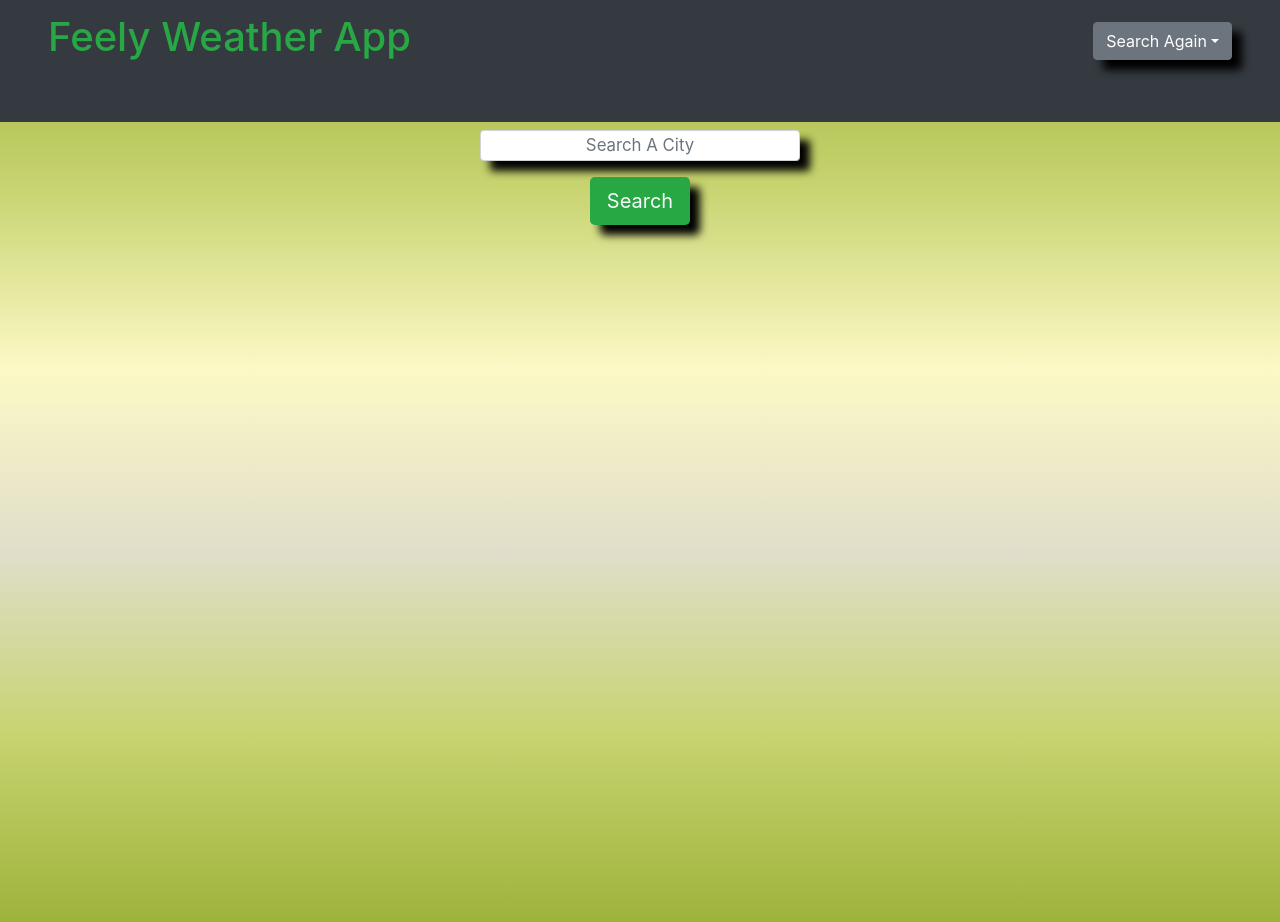
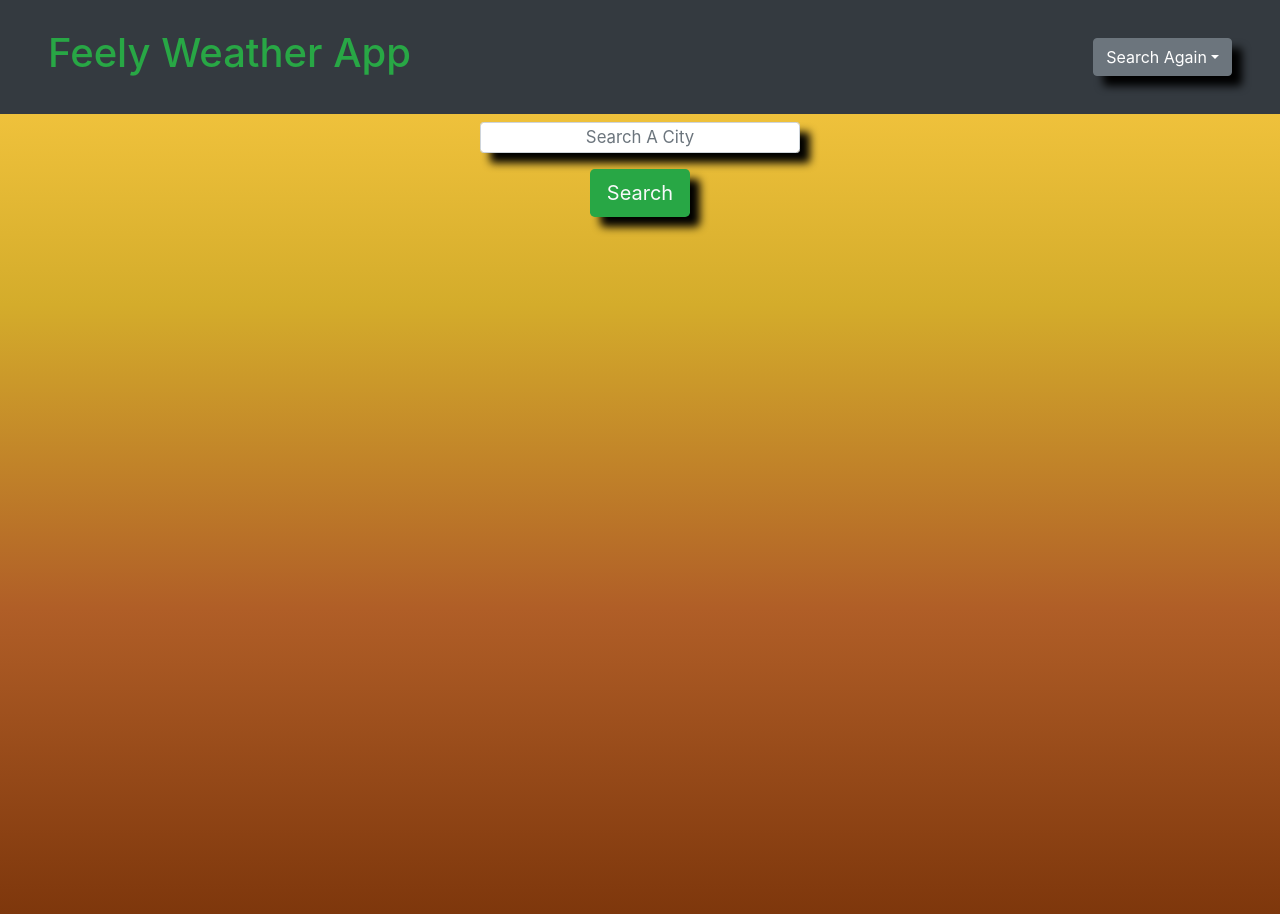
Before and after one commit to Moshe-jpg/feely-weather-app, a plain HTML site: page index.html in a window 1280 px wide. Drawn offline with nearby package versions, Linux system fonts and the light colour scheme.

Commit message:
changed linear gradient colours

```diff
--- a/script.js
+++ b/script.js
@@ -66,7 +66,7 @@ var createForecast = function (data, city){
 
     // put the current input value inside the text
     var currentInput = textInput.value;
-    forecastHead.textContent = "City: " + currentInput + " --- Today is " + currentDate;
+    forecastHead.textContent = "City: " + currentInput + " | Today is " + currentDate;
     var weatherIcon = document.createElement("img");
     weatherIcon.setAttribute("class", "weather-img");
     weatherIcon.setAttribute("src", iconUrl);
--- a/style.css
+++ b/style.css
@@ -3,7 +3,7 @@
 }
 
 #content-body {
-    background: linear-gradient(#9EB23B, #C7D36F, #FCF9C6, #E0DECA, #C7D36F, #9EB23B);
+    background: linear-gradient(#FFCE45, #D4AC2B, #B05E27, #7E370C);
 }
 
 ::placeholder {
@@ -43,7 +43,7 @@ button, .inp-form, .card-box {
 }
 
 .navbar-pad {
-    padding-bottom: 3rem;
+    padding: 1.5rem 0;
 }
 
 .inp-form {
```
